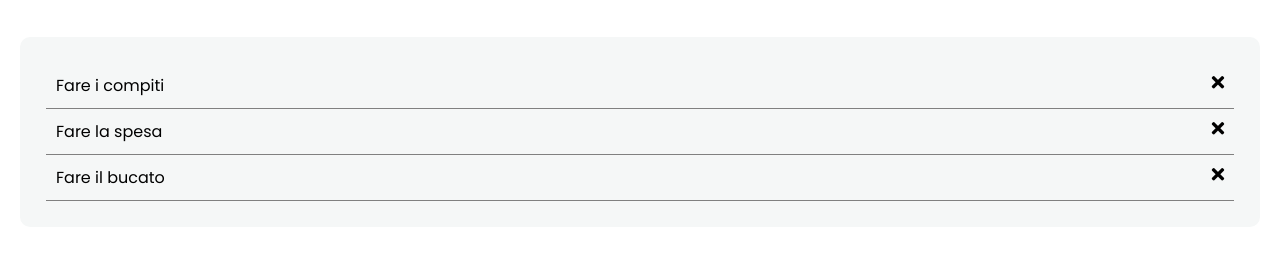
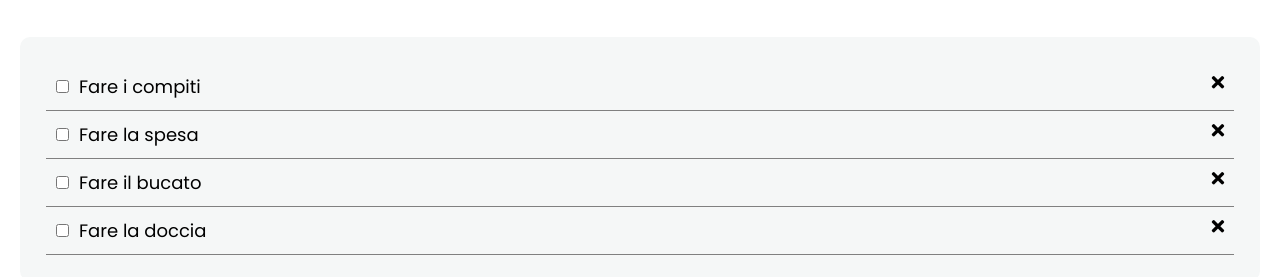
Before and after one commit to DavideBernardini/vue-todolist, a plain HTML site: page index.html in a window 1280 px wide. Shown: the part 151-428 px from the top of the page. Drawn offline with nearby package versions, Linux system fonts and the light colour scheme.

Commit message:
Aggiunte checkbox

```diff
--- a/css/style.css
+++ b/css/style.css
@@ -52,11 +52,14 @@ main {
 }
 .todos_list {
     list-style: none;
+    display: flex;
+    flex-direction: column;
 }
 .todos_list li {
     padding: 10px;
     border-bottom: 1px solid gray;
     display: flex;
+    font-size: 18px;
 }
 .todos_list li:hover {
     background-color: #fbfdfd;
@@ -64,4 +67,13 @@ main {
 .todos_list i {
     margin-left: auto;
     font-size: 18px;
+    color: #000;
 }
+.todos_list input {
+    margin-right: 10px;
+}
+.done {
+    text-decoration: line-through;
+    color: #00e165;
+    order: 1;
+}
--- a/index.html
+++ b/index.html
@@ -30,7 +30,11 @@
             <main>
                 <div class="container_todos">
                     <ul class="todos_list" v-if="todos.length > 0">
-                        <li v-for="(todo, index) in todos" :key="index">{{todo}}<i class="fas fa-times pointer" @click="removeTodo(index)"></i></li>
+                        <li v-for="(todo, index) in todos" :key="index" :class="done(todo.checked, index)">
+                            <input type="checkbox" class="pointer" v-model="todo.checked">
+                            {{todo.task}}
+                            <i class="fas fa-times pointer" @click="removeTodo(index)"></i>
+                        </li>
                     </ul>
                     <h2 v-else>Non ci sono todo!</h2>
                 </div>
--- a/js/main.js
+++ b/js/main.js
@@ -6,21 +6,42 @@ const app = new Vue({
             'name': 'boolean-logo'
         },
         todos: [
-            'Fare i compiti',
-            'Fare la spesa',
-            'Fare il bucato'
+            {
+                'task': 'Fare i compiti',
+                'checked': false
+            },
+            {
+                'task': 'Fare la spesa',
+                'checked': false
+            },
+            {
+                'task': 'Fare il bucato',
+                'checked': false
+            },
+            {
+                'task': 'Fare la doccia',
+                'checked': false
+            }
         ],
-        newTodo: ''
+        newTodo: '',
     },
     methods: {
         addTodo: function() {
             if (this.newTodo != '') {
-                this.todos.push(this.newTodo.charAt(0).toUpperCase() + this.newTodo.slice(1));
+                this.todos.push({
+                    'task': this.newTodo.charAt(0).toUpperCase() + this.newTodo.slice(1),
+                    'checked': false
+                });
                 this.newTodo = '';
             }
         },
         removeTodo: function(todoIndex) {
             this.todos.splice(todoIndex, 1)
+        },
+        done: function(checked, todoIndex) {
+            if (checked == true) {
+                return 'done';
+            }
         }
     }
 })
```
